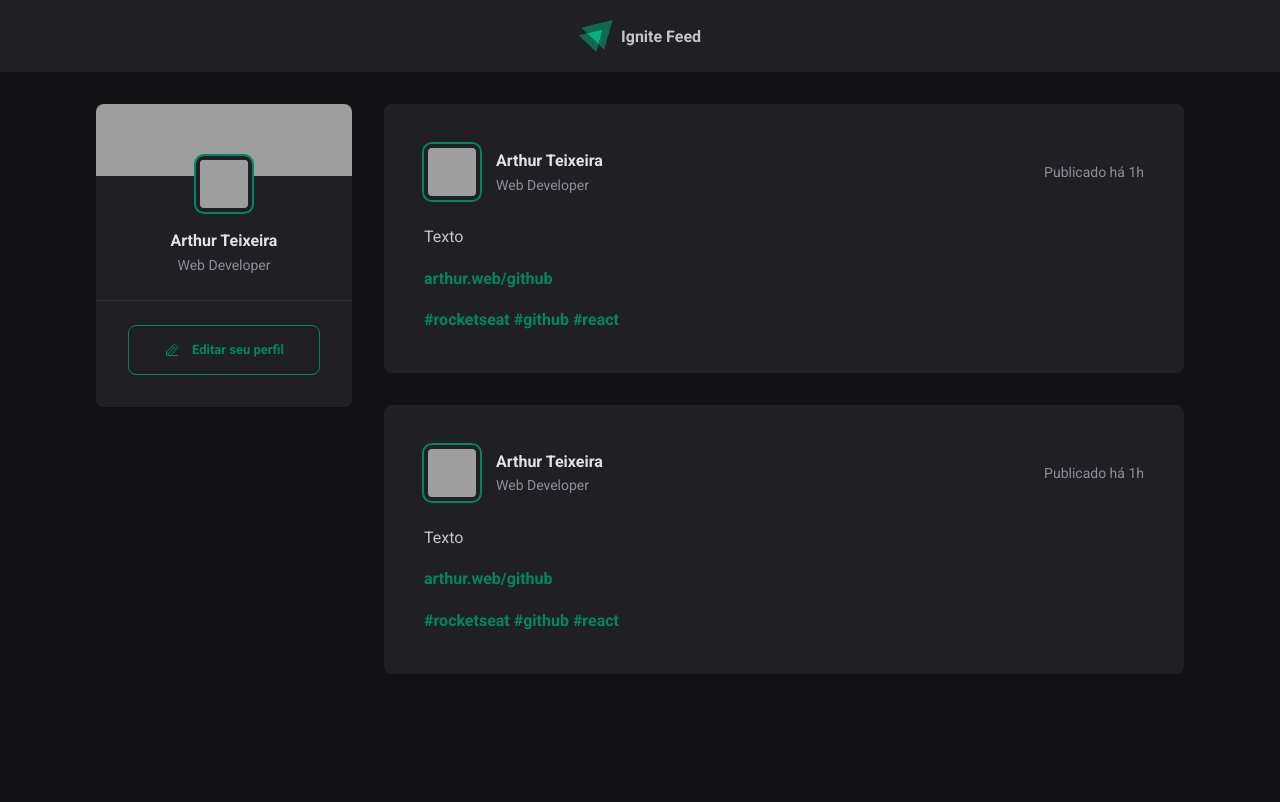
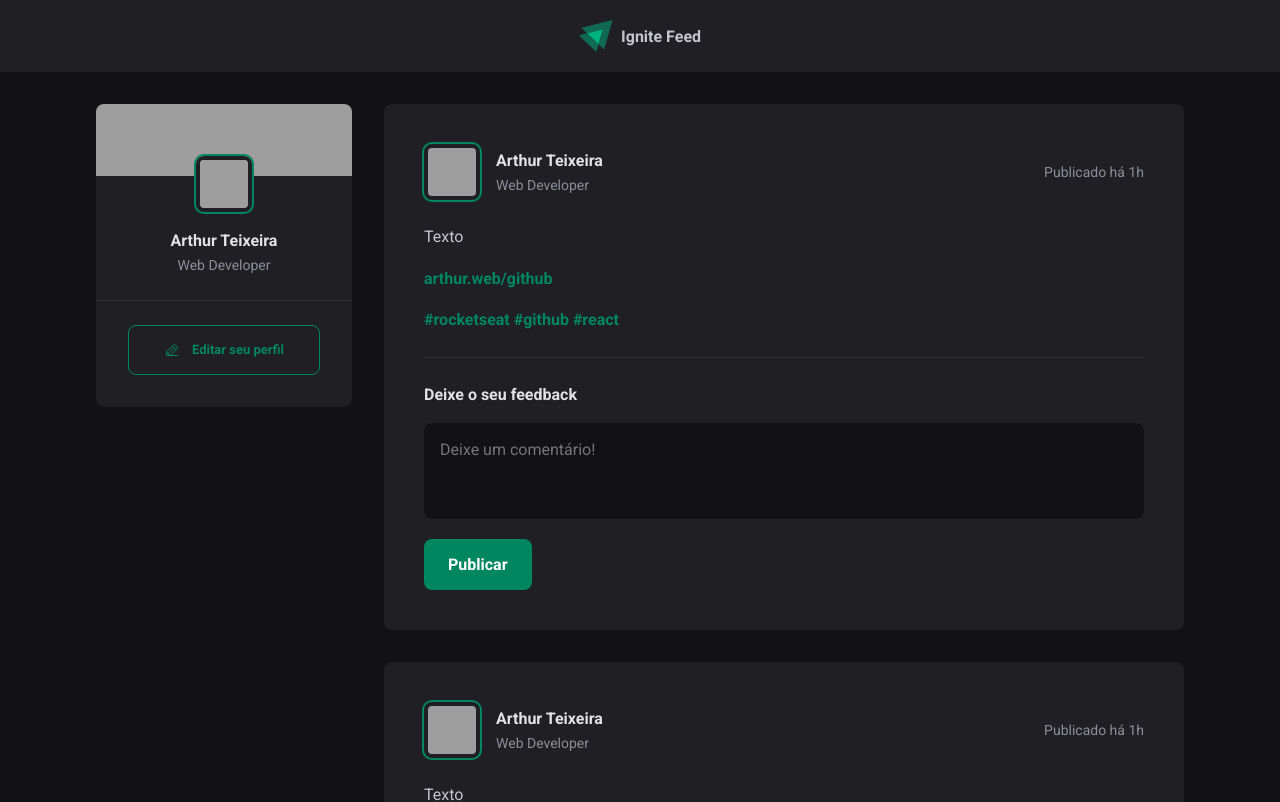
Before and after one commit to Arthur-art/reactjs-ignite-rocketseat-trilha-2022, a React (Vite) app in the folder Project/Ignite-Feed/: page / in a window 1280 px wide. Shown: the top 802 px of the page. Built offline with nearby package versions, Linux system fonts and the light colour scheme; grey boxes are pictures that could not be loaded.

Commit message:
Estilizando comentarios nos posts

```diff
--- a/Project/Ignite-Feed/src/components/Posts/Posts.module.css
+++ b/Project/Ignite-Feed/src/components/Posts/Posts.module.css
@@ -70,3 +70,45 @@
     color: var(--gray-400);
     line-height: 1.6;
 }
+
+.commentForm{
+    width: 100%;
+    margin-top: 1.5rem;
+    padding-top: 1.5rem;
+    border-top: 1px solid var(--gray-600);
+}
+
+.commentForm > strong{
+    line-height: 1.6;
+    color: var(--gray-100);
+}
+
+.commentForm textarea{
+    width: 100%;
+    background: var(--gray-900);
+    border: 0;
+    resize: none;
+    height: 6rem;
+    padding: 1rem;
+    border-radius: 8px;
+    color: var(--gray-100);
+    line-height: 1.4;
+    margin-top: 1rem;
+}
+
+.commentForm button{
+    padding: 1rem 1.5rem;
+    margin-top: 1rem;
+    border-radius: 8px;
+    border: 0;
+    background: var(--green-500);
+    color: var(--white);
+    font-weight: bold;
+    cursor: pointer;
+
+    transition: background-color 0.2s;
+}
+
+.commentForm button:hover{
+    background: var(--green-300);
+}
--- a/Project/Ignite-Feed/src/components/Posts/Posts.tsx
+++ b/Project/Ignite-Feed/src/components/Posts/Posts.tsx
@@ -30,6 +30,16 @@ export const Posts = ({post}:PostProps) =>{
                     <a href="">#react</a>{' '}
                 </p>
             </div>
+
+            <form className={styles.commentForm}>
+                <strong>Deixe o seu feedback</strong>
+
+                <textarea
+                    placeholder="Deixe um comentário!"
+
+                />
+                <button type="submit">Publicar</button>
+            </form>
         </article>
     )
 }
--- a/Project/Ignite-Feed/src/global.css
+++ b/Project/Ignite-Feed/src/global.css
@@ -10,6 +10,10 @@
 
     --green-300: #00B37E;
     --green-500: #00875f;
+}
+
+:focus{
+    outline: transparent;
 }
 
 *{
```
